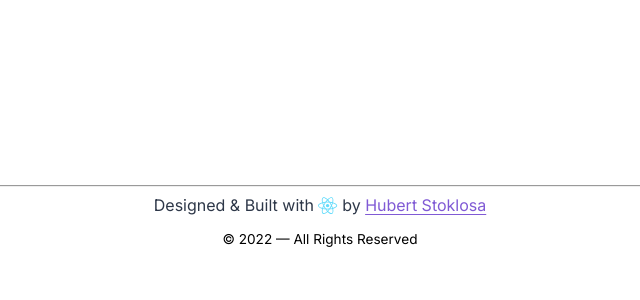
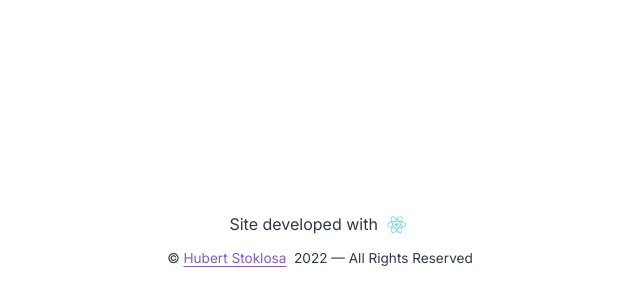
Before and after one commit to imexotic/portfolio-v1, a React (Create React App) app: page / in a window 1280 px wide. Shown: the part 1500-1800 px from the top of the page, without its empty margins (320-960 px from the left). Before the commit the page ends 1760 px from the top, so only its background shows below. Built offline with nearby package versions, Linux system fonts and the light colour scheme.

Commit message:
Made changes to Footer components

```diff
--- a/src/components/Footer.jsx
+++ b/src/components/Footer.jsx
@@ -7,18 +7,21 @@ const Footer = () => {
    return (
       <footer>
          <div className="container">
-            <hr className="footer-line" />
+            {/* <hr className="footer-line" /> */}
             <p className="footer-text">
-               Designed & Built with&nbsp;
+               Site developed with &nbsp;
                <IconContext.Provider value={{ color: "#61DBFB", className: "footer-icon" }}>
                   <FaReact />
                </IconContext.Provider>
-               &nbsp;by&nbsp;
+               &nbsp;
+            </p>
+            <p className="copyright">
+               &copy;&nbsp;
                <a href="about" className="">
                   Hubert Stoklosa
                </a>
+               &nbsp; 2022 — All Rights Reserved
             </p>
-            <p className="copyright">&copy; 2022 — All Rights Reserved</p>
          </div>
       </footer>
    );
--- a/src/styles/Footer.css
+++ b/src/styles/Footer.css
@@ -7,7 +7,7 @@ footer {
 }
 
 footer .container {
-   height: 10vh;
+   height: 15vh;
    display: flex;
    flex-direction: column;
    justify-content: center;
@@ -23,12 +23,6 @@ footer p {
    font-weight: 400;
 }
 
-footer a {
-   text-decoration: underline;
-   text-underline-offset: 3px;
-   color: var(--secondary-color);
-}
-
 .footer-icon {
    vertical-align: bottom;
    font-size: 1.2rem;
@@ -37,4 +31,11 @@ footer a {
 .copyright {
    font-size: 0.85rem;
    font-weight: 400;
+   color: var(--primary-color);
 }
+
+footer a {
+   text-decoration: underline;
+   text-underline-offset: 3px;
+   color: var(--secondary-color);
+}
```
